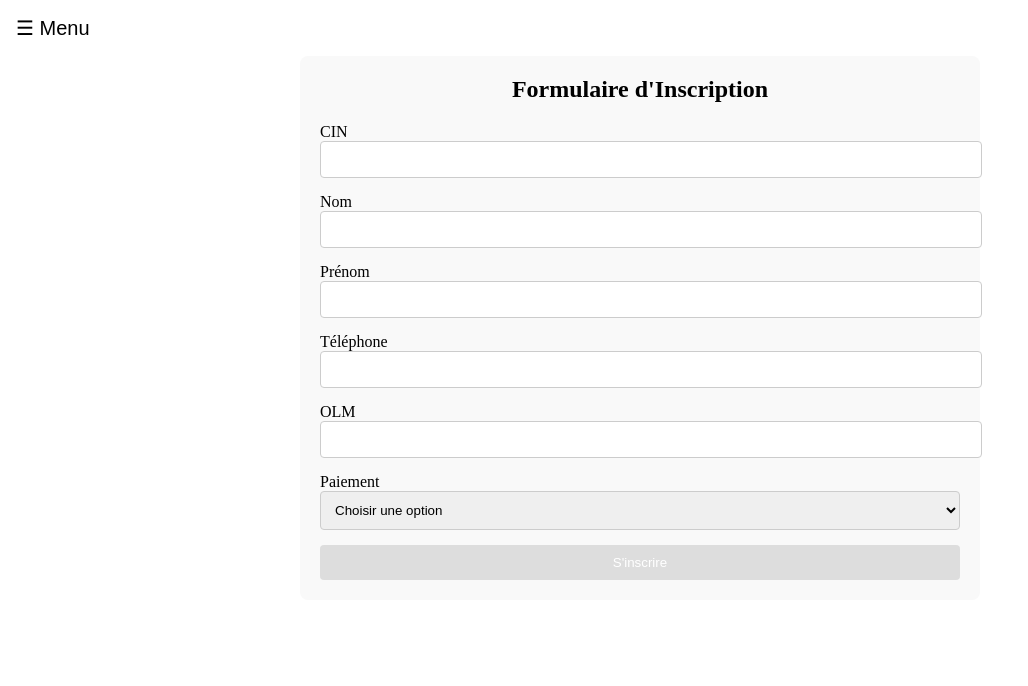
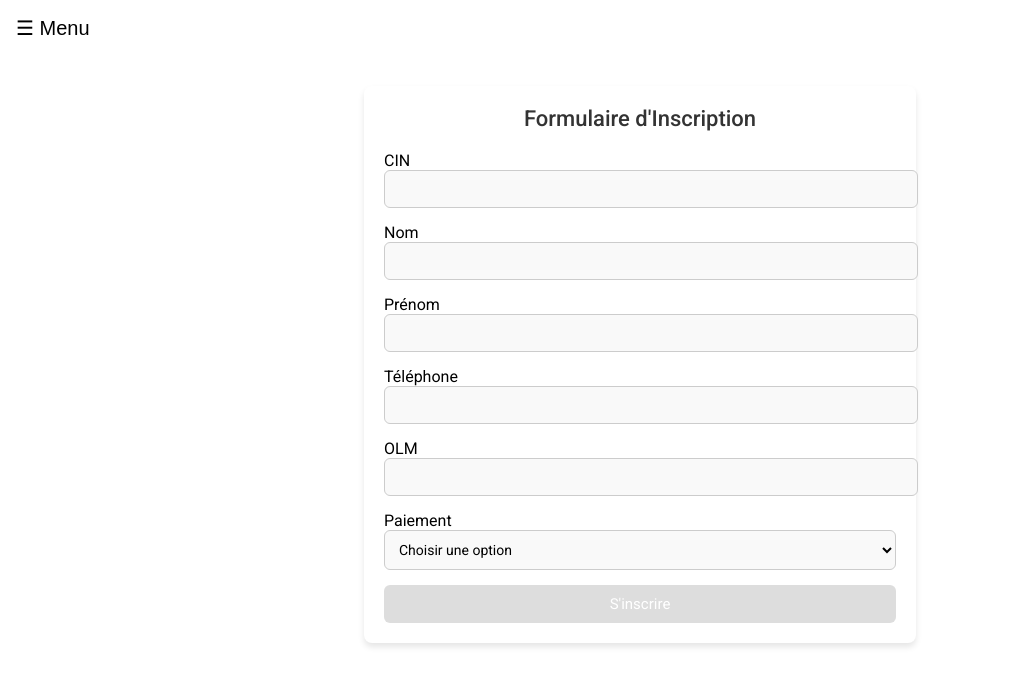
Before and after one commit to MohamedAzizJnayah/Front-EndJci, an Angular app: page /reservation in a window 1280 px wide. Shown: the top 686 px of the page, without its empty margins (0-1028 px from the left). Built offline with nearby package versions, Linux system fonts and the light colour scheme.

Commit message:
Add more style to the project

```diff
--- a/src/app/home/home.component.css
+++ b/src/app/home/home.component.css
@@ -12,6 +12,7 @@
 }
 
 .home-container h1 {
+  position: relative;
   font-size: 2.5rem;
   color: #2d3e50;
   font-weight: bold;
--- a/src/app/recherche/recherche.component.css
+++ b/src/app/recherche/recherche.component.css
@@ -1,26 +1,101 @@
+/* Importation de la police Roboto */
+@import url("https://fonts.googleapis.com/css2?family=Roboto:wght@400;500;700&display=swap");
+
+/* Conteneur de la recherche */
 .recherche-container {
-  padding: 20px;
+  padding: 30px;
   max-width: 600px;
   margin: auto;
+  background-color: #fff;
+  border-radius: 8px;
+  box-shadow: 0 6px 12px rgba(0, 0, 0, 0.1);
+  font-family: "Roboto", sans-serif;
+  transition: transform 0.3s ease-in-out, box-shadow 0.3s ease;
+}
+
+.recherche-container:hover {
+  transform: scale(1.02);
+  box-shadow: 0 8px 16px rgba(0, 0, 0, 0.15);
+}
+
+h2 {
+  text-align: center;
+  font-size: 24px;
+  color: #333;
+  font-weight: 500;
+  margin-bottom: 20px;
+  animation: fadeIn 1s ease-in-out;
 }
 
 .search-input {
   width: 100%;
-  padding: 10px;
+  padding: 12px;
   margin-bottom: 20px;
   border: 1px solid #ccc;
-  border-radius: 4px;
+  border-radius: 6px;
+  font-size: 16px;
+  font-family: "Roboto", sans-serif;
+  transition: border-color 0.3s ease, box-shadow 0.3s ease;
+}
+
+.search-input:focus {
+  border-color: #007bff;
+  box-shadow: 0 0 6px rgba(0, 123, 255, 0.3);
+  outline: none;
+}
+
+h3 {
+  font-size: 20px;
+  color: #333;
+  margin-bottom: 15px;
+  animation: fadeIn 1.2s ease-in-out;
 }
 
 ul {
   list-style-type: none;
   padding: 0;
+  margin: 0;
 }
 
 li {
-  margin: 10px 0;
+  margin: 12px 0;
+  font-size: 16px;
+  color: #555;
+  transition: background-color 0.3s ease;
+}
+
+li:hover {
+  background-color: #f5f5f5;
+  cursor: pointer;
 }
 
 strong {
-  font-weight: bold;
+  font-weight: 600;
+  color: #007bff;
 }
+
+.noResults {
+  text-align: center;
+  font-size: 16px;
+  color: #888;
+  animation: fadeIn 1.5s ease-in-out;
+}
+
+p {
+  font-size: 16px;
+  color: #777;
+  text-align: center;
+  animation: fadeIn 1.5s ease-in-out;
+}
+
+/* Animation */
+@keyframes fadeIn {
+  0% {
+    opacity: 0;
+    transform: translateY(-10px);
+  }
+  100% {
+    opacity: 1;
+    transform: translateY(0);
+  }
+}
--- a/src/app/reservation/reservation.component.css
+++ b/src/app/reservation/reservation.component.css
@@ -1,42 +1,131 @@
+/* Importation d'une police depuis Google Fonts */
+@import url('https://fonts.googleapis.com/css2?family=Roboto:wght@400;500;700&display=swap');
+
+/* Conteneur principal */
 .inscription-container {
-  width: 50%;
-  margin: 0 auto;
+  width: 40%;
+  margin: 30px auto;
   padding: 20px;
-  background-color: #f9f9f9;
+  background-color: #ffffff;
   border-radius: 8px;
+  box-shadow: 0 4px 6px rgba(0, 0, 0, 0.1);
+  transition: transform 0.3s ease-in-out, box-shadow 0.3s ease;
+  font-family: 'Roboto', sans-serif; /* Police améliorée */
 }
 
+.inscription-container:hover {
+  transform: scale(1.02);
+  box-shadow: 0 8px 12px rgba(0, 0, 0, 0.15);
+}
+
+/* Titre du formulaire */
 h2 {
   text-align: center;
   margin-bottom: 20px;
+  font-size: 22px; /* Taille du titre */
+  color: #333;
+  font-family: 'Roboto', sans-serif;
+  font-weight: 500;
+  animation: fadeIn 1s ease-in-out;
 }
 
+/* Groupes de formulaire */
 .form-group {
   margin-bottom: 15px;
+  position: relative;
+  animation: slideIn 0.5s ease-out;
 }
 
+/* Champ de saisie */
 .form-control {
   width: 100%;
-  padding: 10px;
+  padding: 10px; /* Espacement plus confortable */
   border: 1px solid #ccc;
-  border-radius: 4px;
+  border-radius: 6px;
+  font-size: 14px; /* Taille de texte lisible */
+  background-color: #f9f9f9;
+  transition: border-color 0.3s ease, box-shadow 0.3s ease;
+  font-family: 'Roboto', sans-serif;
 }
 
-.error-message {
-  color: red;
-  font-size: 12px;
+.form-control:focus {
+  outline: none;
+  border-color: #007bff;
+  box-shadow: 0 0 8px rgba(0, 123, 255, 0.5);
 }
 
+/* Messages d'erreur */
+.error-message {
+  color: #e74c3c;
+  font-size: 13px; /* Taille du message d'erreur */
+  position: absolute;
+  bottom: -18px;
+  left: 0;
+  opacity: 0;
+  animation: fadeInError 0.3s forwards;
+  font-family: 'Roboto', sans-serif;
+}
+
+.form-group.ng-touched.ng-invalid .error-message {
+  opacity: 1;
+}
+
+@keyframes fadeIn {
+  0% {
+    opacity: 0;
+    transform: translateY(-20px);
+  }
+  100% {
+    opacity: 1;
+    transform: translateY(0);
+  }
+}
+
+@keyframes slideIn {
+  0% {
+    opacity: 0;
+    transform: translateX(-20px);
+  }
+  100% {
+    opacity: 1;
+    transform: translateX(0);
+  }
+}
+
+@keyframes fadeInError {
+  0% {
+    opacity: 0;
+  }
+  100% {
+    opacity: 1;
+  }
+}
+
+/* Bouton d'inscription */
 button {
   width: 100%;
   padding: 10px;
   background-color: #007bff;
   color: white;
   border: none;
-  border-radius: 4px;
+  border-radius: 6px;
   cursor: pointer;
+  font-size: 15px;
+  transition: background-color 0.3s ease, transform 0.2s ease;
+  font-family: 'Roboto', sans-serif;
+}
+
+button:hover {
+  background-color: #0056b3;
+  transform: translateY(-2px);
 }
 
 button:disabled {
   background-color: #ddd;
+  cursor: not-allowed;
 }
+
+/* Effet sur le formulaire quand il est soumis */
+button:active {
+  transform: scale(0.98);
+}
--- a/src/app/sidebar/sidebar.component.html
+++ b/src/app/sidebar/sidebar.component.html
@@ -1,11 +1,10 @@
 <div id="mySidebar" class="sidebar" [style.width]="isOpen ? '250px' : '0'">
   <a href="javascript:void(0)" class="closebtn" (click)="toggleSidebar()">×</a>
-  <a href="#"><i class="fa fa-home"></i> Home</a>
-  <a href="#"><i class="fa fa-user-plus"></i> Inscription</a>
-<a href="#"><i class="fa fa-search"></i> Recherche</a>
-  <a href="#"><i class="fa fa-chart-bar"></i> Statistic</a>
+  <a routerLink=""><i class="fa fa-home"></i> Home</a>
+  <a routerLink="/reservation"><i class="fa fa-user-plus"></i> Inscription</a>
+  <a routerLink="/recherche"><i class="fa fa-search"></i> Recherche</a>
+  <a routerLink="/reservation"><i class="fa fa-chart-bar"></i> Statistic</a>
 </div>
-
 <div id="main" [style.marginLeft]="isOpen ? '250px' : '0'">
   <button class="openbtn" (click)="toggleSidebar()">☰ Menu</button>
 </div>
--- a/src/styles.css
+++ b/src/styles.css
@@ -2,7 +2,3 @@
     margin: 0px;
     padding: 0px;
 }
-
-html, body {
-    overflow: hidden;
-}
```
